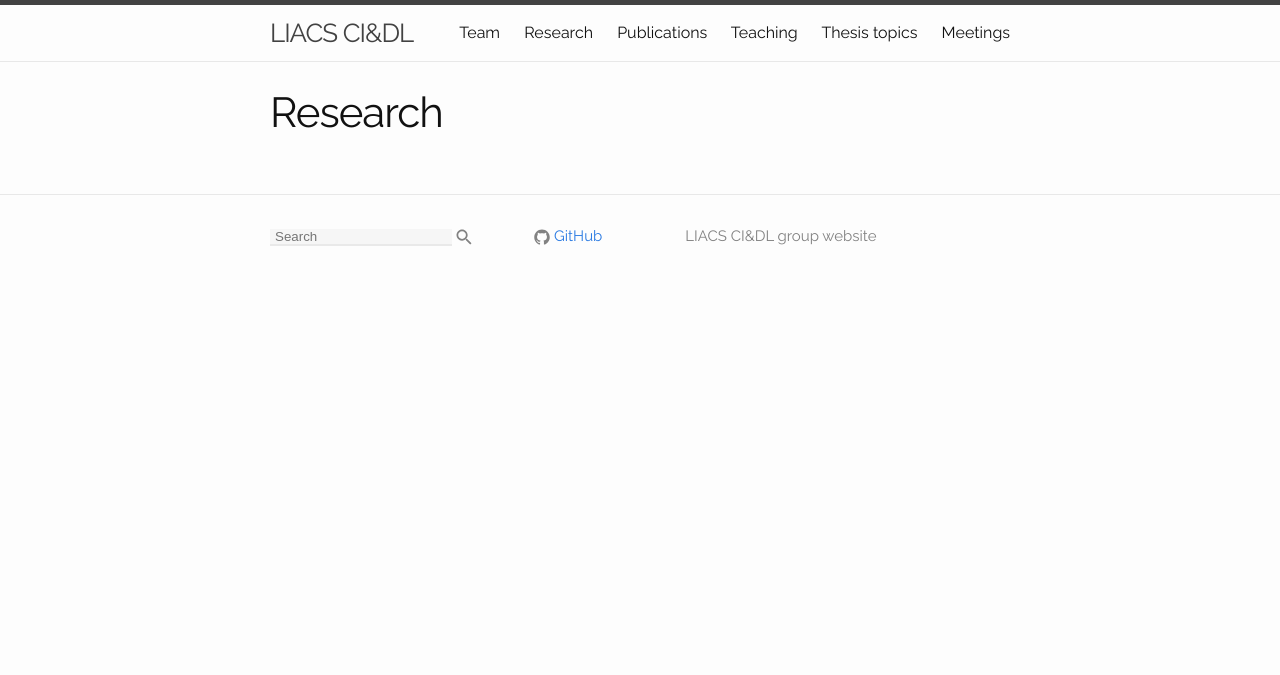
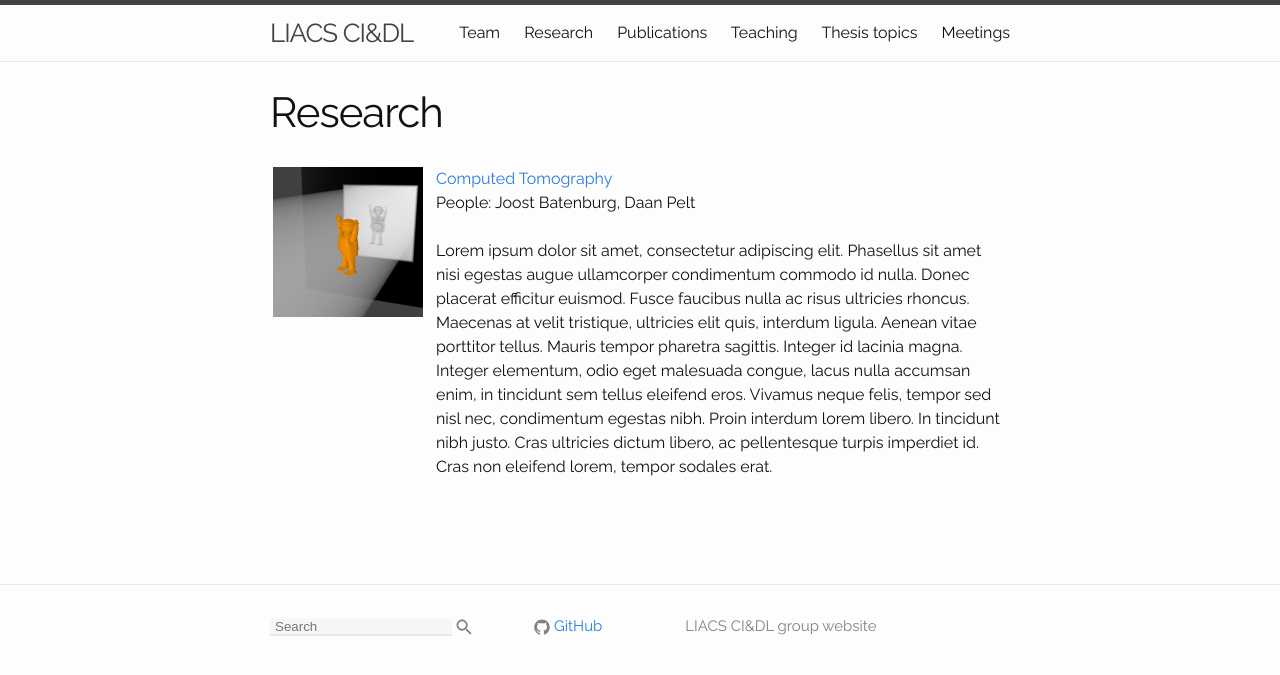
Before and after one commit to liacs-cidl/liacs-cidl.github.io, a Jekyll site: the page built from main_pages/40_research.md, in a window 1280 px wide. Shown: the top 675 px of the page. Built offline with Jekyll 4.4.1, drawn with Linux system fonts in a browser that asks for light colours.

Commit message:
Add research page

```diff
--- /dev/null
+++ b/_data/research.yaml
@@ -0,0 +1,5 @@
+- topic: Computed Tomography
+  picture: /assets/img/ctimage.jpg
+  description: Lorem ipsum dolor sit amet, consectetur adipiscing elit. Phasellus sit amet nisi egestas augue ullamcorper condimentum commodo id nulla. Donec placerat efficitur euismod. Fusce faucibus nulla ac risus ultricies rhoncus. Maecenas at velit tristique, ultricies elit quis, interdum ligula. Aenean vitae porttitor tellus. Mauris tempor pharetra sagittis. Integer id lacinia magna. Integer elementum, odio eget malesuada congue, lacus nulla accumsan enim, in tincidunt sem tellus eleifend eros. Vivamus neque felis, tempor sed nisl nec, condimentum egestas nibh. Proin interdum lorem libero. In tincidunt nibh justo. Cras ultricies dictum libero, ac pellentesque turpis imperdiet id. Cras non eleifend lorem, tempor sodales erat.
+  people: Joost Batenburg, Daan Pelt
+  link: /research/ct
--- a/main_pages/40_research.md
+++ b/main_pages/40_research.md
@@ -4,3 +4,19 @@ title: Research
 permalink: research/
 include_in_menu: true
 ---
+
+<table>
+{% for topic in site.data.research%}
+<tr>
+<td style="width:150px; vertical-align:top"><img src="{{ topic.picture }}" style="object-fit:cover; width:150px; height:150px;"/></td> <td style="padding-left:10px">
+{% if topic.link And topic.link != "" And topic.link != nil %}<a href="{{topic.link}}"> {{topic.topic}}</a> {% else %} {{topic.topic}} {% endif %}
+{% if topic.people And topic.people != "" And topic.people != nil %} <br>People: {{topic.people}} {% endif %}
+<br><br>
+{{ topic.description }}
+
+</td>
+</tr>
+<tr style="height:40px">
+</tr>
+{% endfor %}
+</table>
--- /dev/null
+++ b/research/ct.md
@@ -0,0 +1,13 @@
+---
+layout: page
+title: Computed Tomography
+permalink: research/ct
+---
+
+Lorem ipsum dolor sit amet, consectetur adipiscing elit. Phasellus sit amet nisi egestas augue ullamcorper condimentum commodo id nulla. Donec placerat efficitur euismod. Fusce faucibus nulla ac risus ultricies rhoncus. Maecenas at velit tristique, ultricies elit quis, interdum ligula. Aenean vitae porttitor tellus. Mauris tempor pharetra sagittis. Integer id lacinia magna. Integer elementum, odio eget malesuada congue, lacus nulla accumsan enim, in tincidunt sem tellus eleifend eros. Vivamus neque felis, tempor sed nisl nec, condimentum egestas nibh. Proin interdum lorem libero. In tincidunt nibh justo. Cras ultricies dictum libero, ac pellentesque turpis imperdiet id. Cras non eleifend lorem, tempor sodales erat.
+
+Pellentesque maximus, tortor scelerisque rutrum tempor, mi purus tempus sapien, tristique ornare lectus lacus in sem. Maecenas non ullamcorper leo. Nam sed enim bibendum, ultrices elit nec, consequat metus. Integer est nulla, fermentum id metus vitae, bibendum ultrices est. Nullam cursus, diam maximus viverra tincidunt, risus ligula finibus orci, vel mollis orci neque vitae dolor. Proin molestie gravida tellus, lacinia semper enim facilisis sed. Suspendisse euismod sem lectus, at semper elit sagittis sed. Mauris mauris magna, viverra vitae justo vitae, facilisis feugiat velit. Morbi lobortis rhoncus imperdiet. Phasellus venenatis libero nisl, ac laoreet dui ultrices et. Nunc consectetur viverra sagittis. Donec fringilla nisi tincidunt, tristique tortor et, aliquet lectus. Fusce pulvinar sem erat.
+
+Nulla facilisi. Fusce id fermentum nisl. Vestibulum quis libero porta, mattis urna in, luctus purus. Cras ut vehicula quam, id ornare est. Etiam quis turpis non elit ultricies auctor. Proin varius vel ante eu lacinia. Ut malesuada lorem sit amet nunc maximus, ut maximus massa ultrices. Mauris mollis rutrum ante, a condimentum massa euismod et. Fusce tempor leo blandit quam facilisis, eget eleifend lectus volutpat. Duis ut tortor ac nunc congue lobortis. Aliquam vitae quam sed purus interdum molestie ac quis odio. Pellentesque sit amet est mi.
+
+In augue nibh, ultricies non orci non, dignissim suscipit odio. Praesent pretium dui sed placerat pellentesque. Maecenas in pretium erat. Phasellus eget ultrices ipsum, vitae viverra felis. Etiam laoreet sem iaculis hendrerit tincidunt. Donec quis orci egestas, feugiat diam vitae, dapibus orci. Donec ac aliquam arcu. Suspendisse accumsan fermentum est, quis vulputate libero pulvinar vitae. Integer a elit ut enim varius fringilla. Suspendisse fringilla posuere dui quis scelerisque. Etiam hendrerit dolor vel enim mattis, nec varius urna consequat. Proin sagittis massa sapien.
```
Also changed, not shown: main_pages/30_team.md (+1 -1 lines), assets/img/ctimage.jpg (added).
